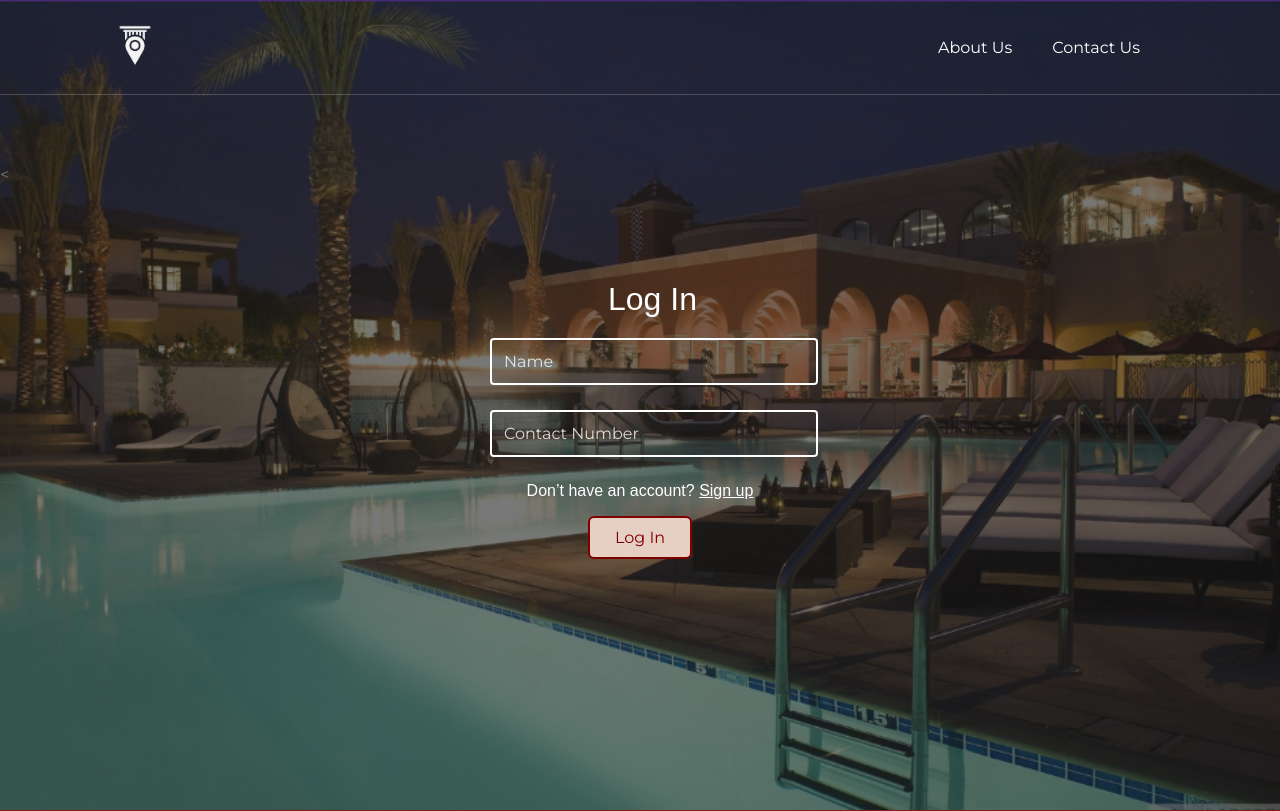
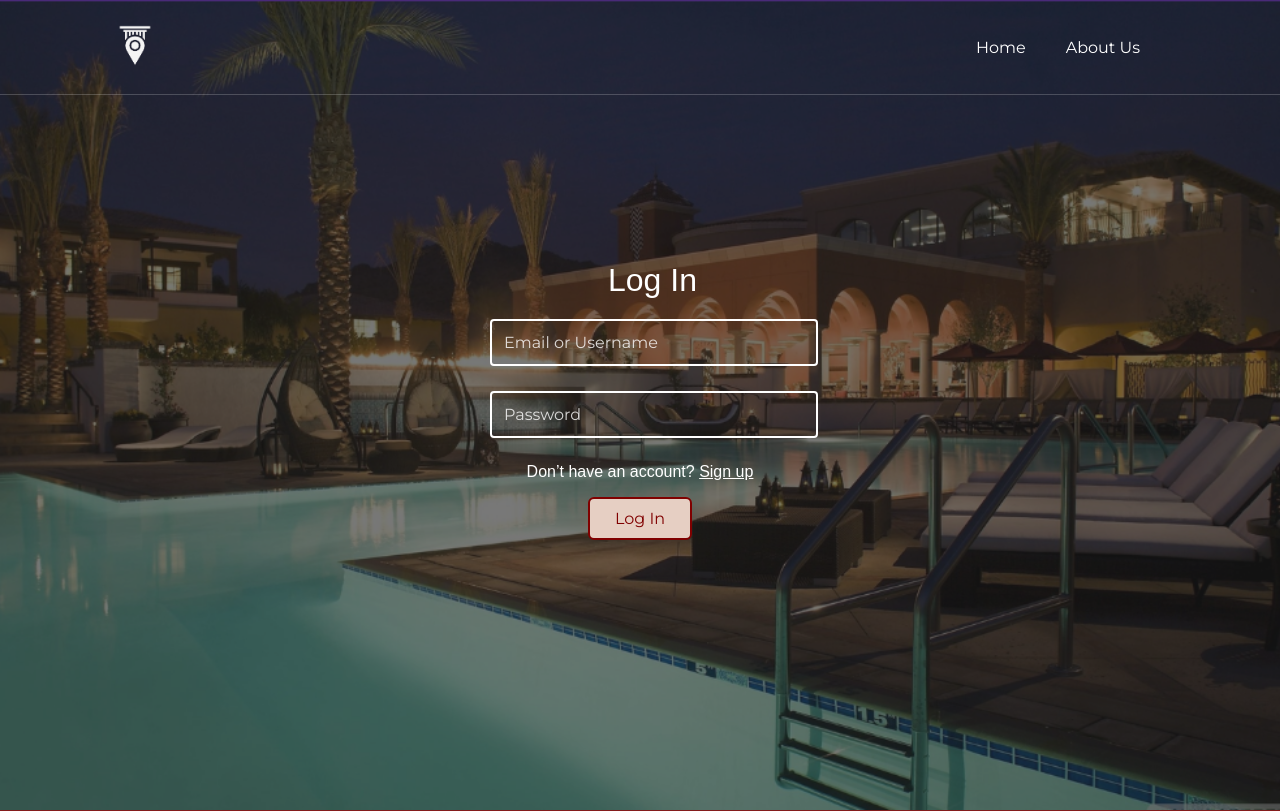
Before and after one commit to amiliadanielle/AppDev_FinalProject, a PHP site: page /pages/login.php in a window 1280 px wide. Shown: the top 811 px of the page. Run offline with PHP 8.4, Linux system fonts and the light colour scheme.

Commit message:
refactor: clean up login and logout processes, improve error handling and session management

```diff
--- a/assets/css/login.css
+++ b/assets/css/login.css
@@ -169,6 +169,8 @@ html {
 }
 
 
+
+
 /*Footer Styling */
 
 footer {
--- a/pages/login.php
+++ b/pages/login.php
@@ -1,4 +1,4 @@
-
+<?php session_start(); ?>
 <!DOCTYPE html>
 <html lang="en">
 <head>
@@ -8,9 +8,8 @@
     <link rel="stylesheet" href="../assets/css/login.css">
     <link rel="preconnect" href="https://fonts.googleapis.com">
     <link rel="preconnect" href="https://fonts.gstatic.com" crossorigin>
-    <link href="https://fonts.googleapis.com/css2?family=Montserrat:ital,wght@0,100..900;1,100..900&display=swap" rel="stylesheet">
-    <link href="https://fonts.googleapis.com/css2?family=Libre+Baskerville:ital,wght@0,400;0,700;1,400&display=swap" rel="stylesheet">
-    <link rel="stylesheet" href="https://fonts.googleapis.com/css2?family=Material+Symbols+Outlined:opsz,wght,FILL,GRAD@20..48,100..700,0..1,-50..200&icon_names=person" />
+    <link href="https://fonts.googleapis.com/css2?family=Montserrat&display=swap" rel="stylesheet">
+    <link href="https://fonts.googleapis.com/css2?family=Libre+Baskerville&display=swap" rel="stylesheet">
 </head>
 <body>
 
@@ -19,28 +18,37 @@
         <a href="../index.php">
             <img src="../assets/images/logo.png" alt="Juno Logo" class="logo">
         </a>
-
         <div class="nav-links">
-            <a href="../pages/about.php" class="about-link">About Us</a>
-            <a href="../pages/about.php" class="contact-link">Contact Us</a>
+            <a href="../index.php" class="about-link">Home</a>
+            <a href="../pages/about.php" class="contact-link">About Us</a>
         </div>
     </div>
 
-    <<form class="login-form">
+    <form class="login-form" method="POST" action="../process/login_process.php">
         <h2>Log In</h2>
 
+        <?php if (isset($_SESSION["signup_success"])): ?>
+            <p class="success-message"><?= htmlspecialchars($_SESSION["signup_success"]) ?></p>
+            <?php unset($_SESSION["signup_success"]); ?>
+        <?php endif; ?>
+
+        <?php if (isset($_SESSION["login_error"])): ?>
+            <p class="error-message"><?= htmlspecialchars($_SESSION["login_error"]) ?></p>
+            <?php unset($_SESSION["login_error"]); ?>
+        <?php endif; ?>
+
         <div class="input-group">
-        <input type="text" placeholder="Name" name="name">
+            <input type="text" name="email_or_username" placeholder="Email or Username" required>
         </div>
 
         <div class="input-group">
-        <input type="text" placeholder="Contact Number" name="contact">
+            <input type="password" name="password" placeholder="Password" required>
         </div>
 
-      <p class="login-link">Don’t have an account? <a href="../pages/signup.php">Sign up</a></p>
-    <button type="submit" name="login" a href="#">Log In</button>
+        <p class="login-link">Don’t have an account? <a href="signup.php">Sign up</a></p>
+
+        <button type="submit" name="login">Log In</button>
     </form>
-
 </header>
 
 <footer>
@@ -52,8 +60,8 @@
         <p><a href="#">Contact Us</a></p>
         <p>📞 <u><a href="tel:+63281234567">(02) 8123 4567</a></u></p>
         <p>✉️ <u><a href="mailto:info@junohotel.com">info@junohotel.com</a></u></p>
-            <p><a href="#about">About Us</a></p>
-            <p><a href="#faqs">FAQs</a></p>
+        <p><a href="about.php#about">About Us</a></p>
+        <p><a href="about.php#faqs">FAQs</a></p>
     </div>
 </footer>
 
--- a/process/logout.php
+++ b/process/logout.php
@@ -2,5 +2,7 @@
 session_start();
 session_unset();
 session_destroy();
+
+
 header("Location: ../index.php");
 exit;
```
Also changed, not shown: process/login_process.php (+18 -23 lines). Lines whose indentation alone changed are shown as unchanged.
